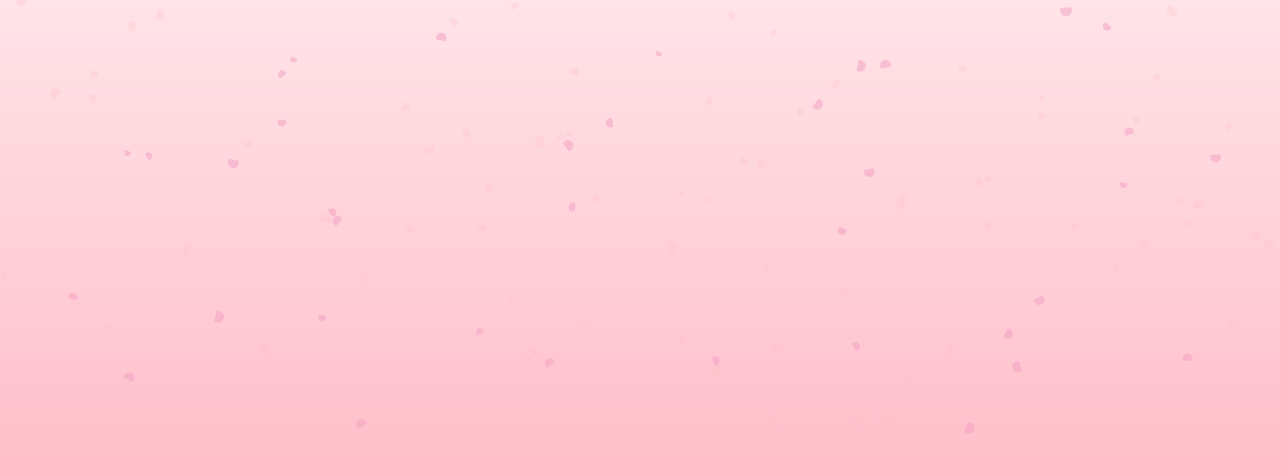
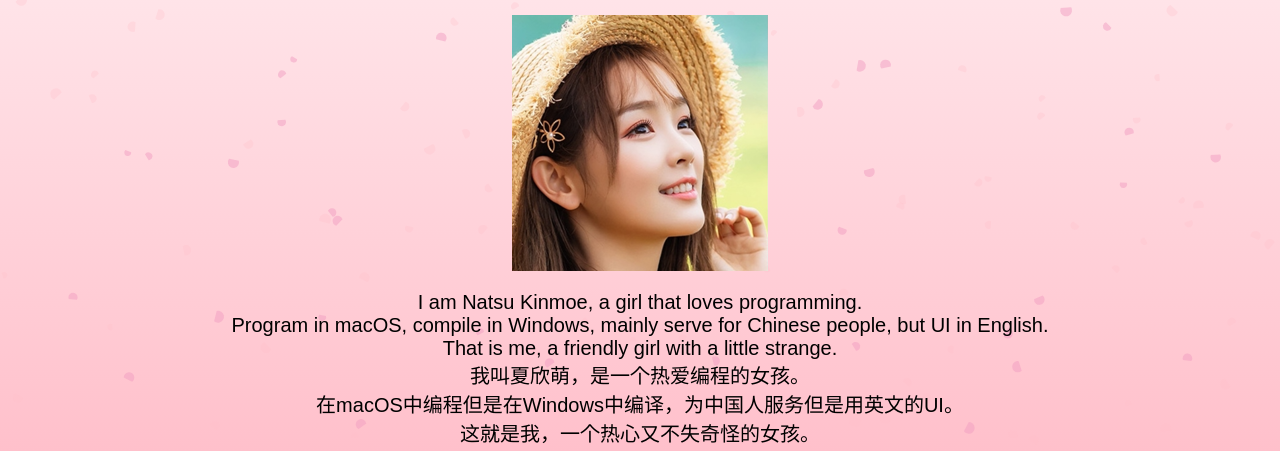
Before and after one commit to natsukmoe/natsukmoe.github.io, a plain HTML site: page index.html in a window 1280 px wide. Shown: the part 349-800 px from the top of the page. Drawn offline with Linux system fonts and the light colour scheme.

Commit message:
4
Added self introduction

```diff
--- a/index.html
+++ b/index.html
@@ -27,13 +27,23 @@
 			.title2{font-size:45px}
 			.title3{font-size:30px}
 			.texts{font-size:20px;width:1000px;margin:0 auto}
-			.textt{font-size:15px;width:800px;margin:0 auto}
 		</style>
 	</head>
 	<body style="margin: 0 auto">
 		<canvas id="canv"></canvas>
 		<h1 class="title" align="center">It's a fate that we meet here</h1>
 		<h2 class="title2" align="center">相逢即是有缘人</h2>
+		<br>
+		<h3 class="title3" align="center">About myself</h3>
+		<p align="center"><img src="Icon.ico" width="256" height="256"/></p>
+		<p class="texts" align="center">
+			I am Natsu Kinmoe, a girl that loves programming.<br>
+			Program in macOS, compile in Windows, mainly serve for Chinese people, but UI in English.<br>
+			That is me, a friendly girl with a little strange.<br>
+			我叫夏欣萌，是一个热爱编程的女孩。<br>
+			在macOS中编程但是在Windows中编译，为中国人服务但是用英文的UI。<br>
+			这就是我，一个热心又不失奇怪的女孩。<br>
+		</p>
 		<script type="text/javascript">
 			var canvas=document.getElementById("canv");
 			var wid=window.innerWidth;
@@ -93,7 +103,6 @@
 					$.fill();
 				}
 				requestAnimationFrame(step);
-				//document.body.style.background="url('"+canvas.toDataURL()+"')";
 			}
 			requestAnimationFrame(step);
 		</script>
```
